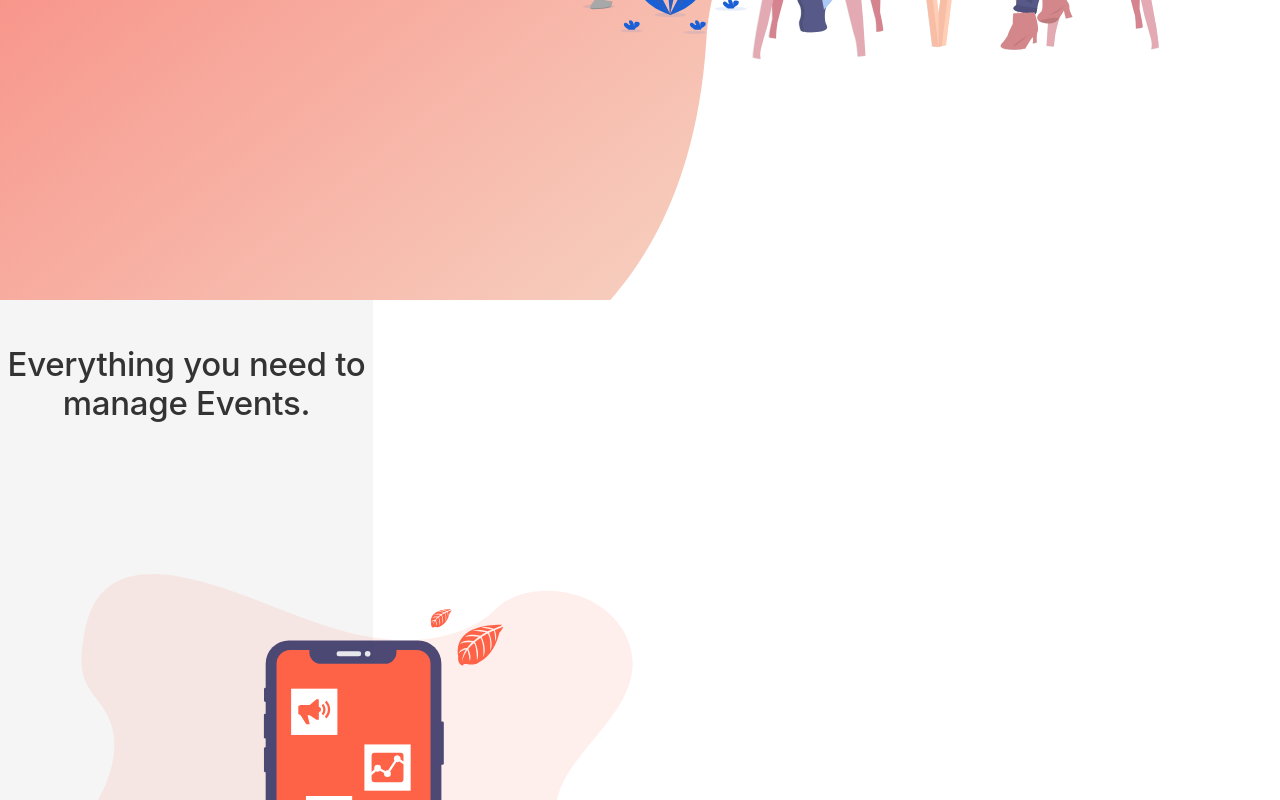
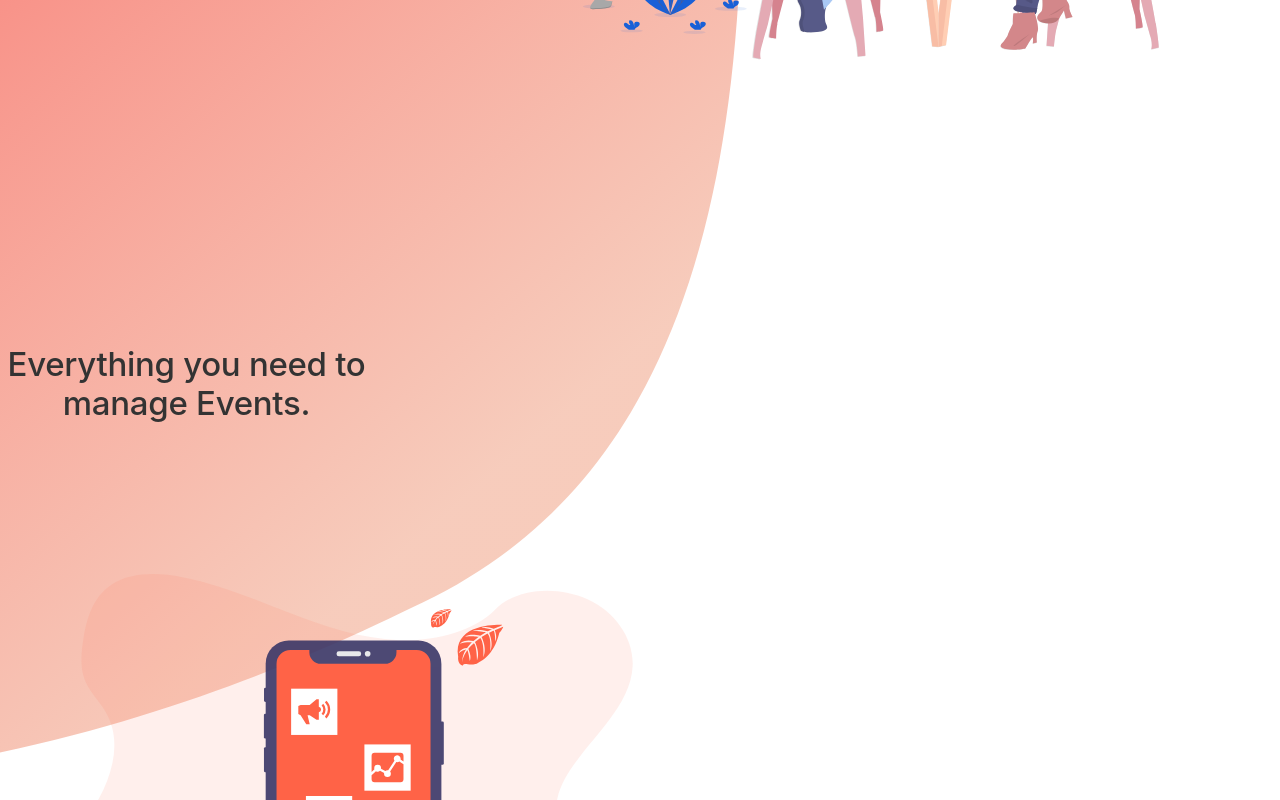
Before and after one commit to divyansh7924/EventsIgnited, a React (Create React App) app: page / in a window 1280 px wide. Shown: the part 604-1404 px from the top of the page. Built offline with nearby package versions, Linux system fonts and the light colour scheme.

Commit message:
front svg extended to 2 div

```diff
--- a/src/App.css
+++ b/src/App.css
@@ -138,7 +138,6 @@ transform: translate(0%, 20%);
   height: 100vh;
   position: relative;
   align-content: center;
-  background-color: whitesmoke;
 }
 
 #step1{
@@ -296,6 +295,7 @@ div.vertical-line{
 
 .bg-landing{
   background: url("./assets/images/bg.svg");
+  background-repeat: no-repeat;
 }
 
 
--- a/src/index.js
+++ b/src/index.js
@@ -55,7 +55,7 @@ class Message extends React.Component{
                         </div>
                         <img src={landing} className="illustration"/>
                     </div>
-                </div>
+
                 <div className="howitwork">
                     <h4 id="howitwork-head">Everything you need to manage Events.</h4>
                     <div id="part1">
@@ -77,6 +77,7 @@ class Message extends React.Component{
                                 </li>
                         </ul>
                     </div>
+                </div>
                 </div>
                 {/* <div className="categories">
                         <div className="categories-column-1">
```
Also changed, not shown: src/assets/images/bg.svg, src/assets/images/dhuw.svg (added).
